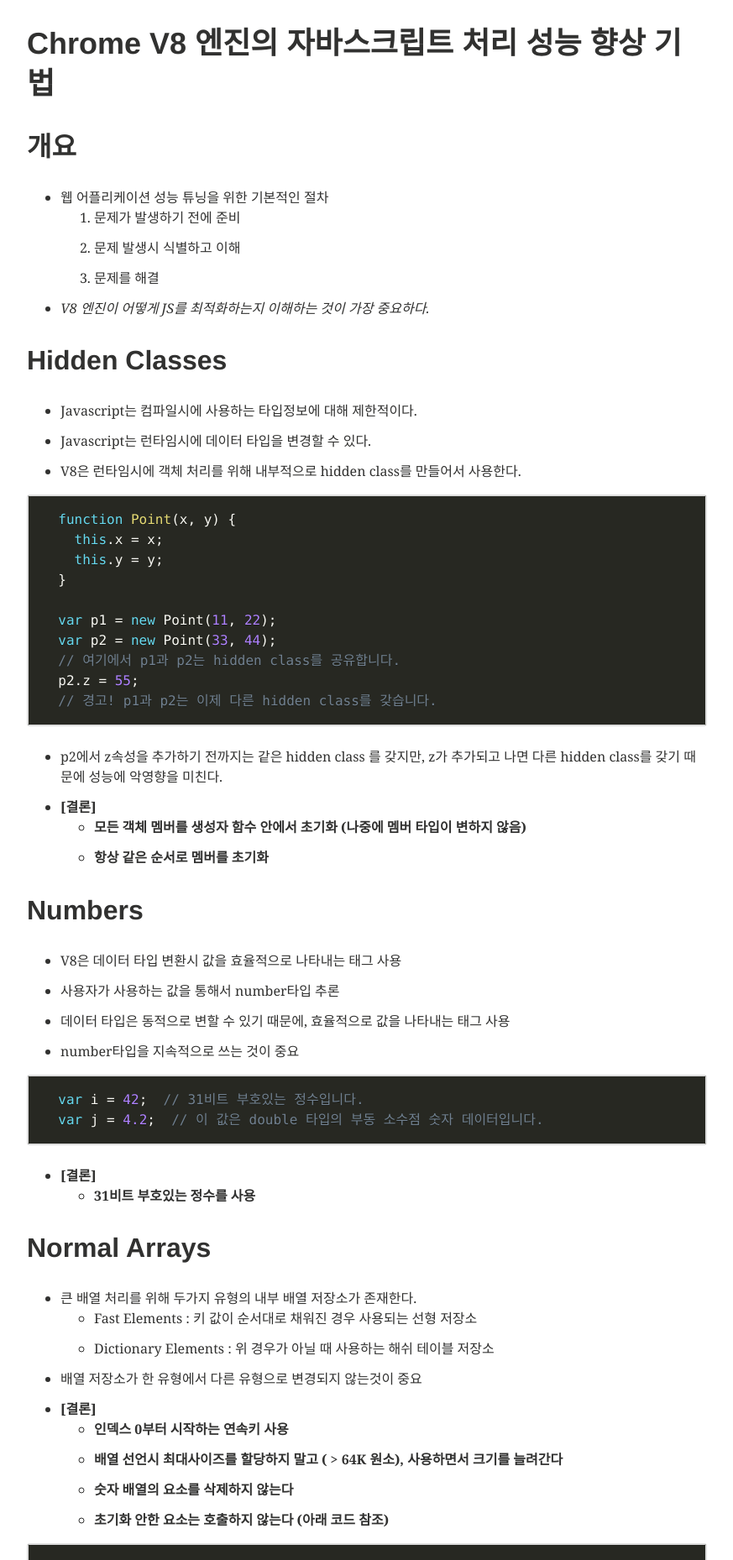
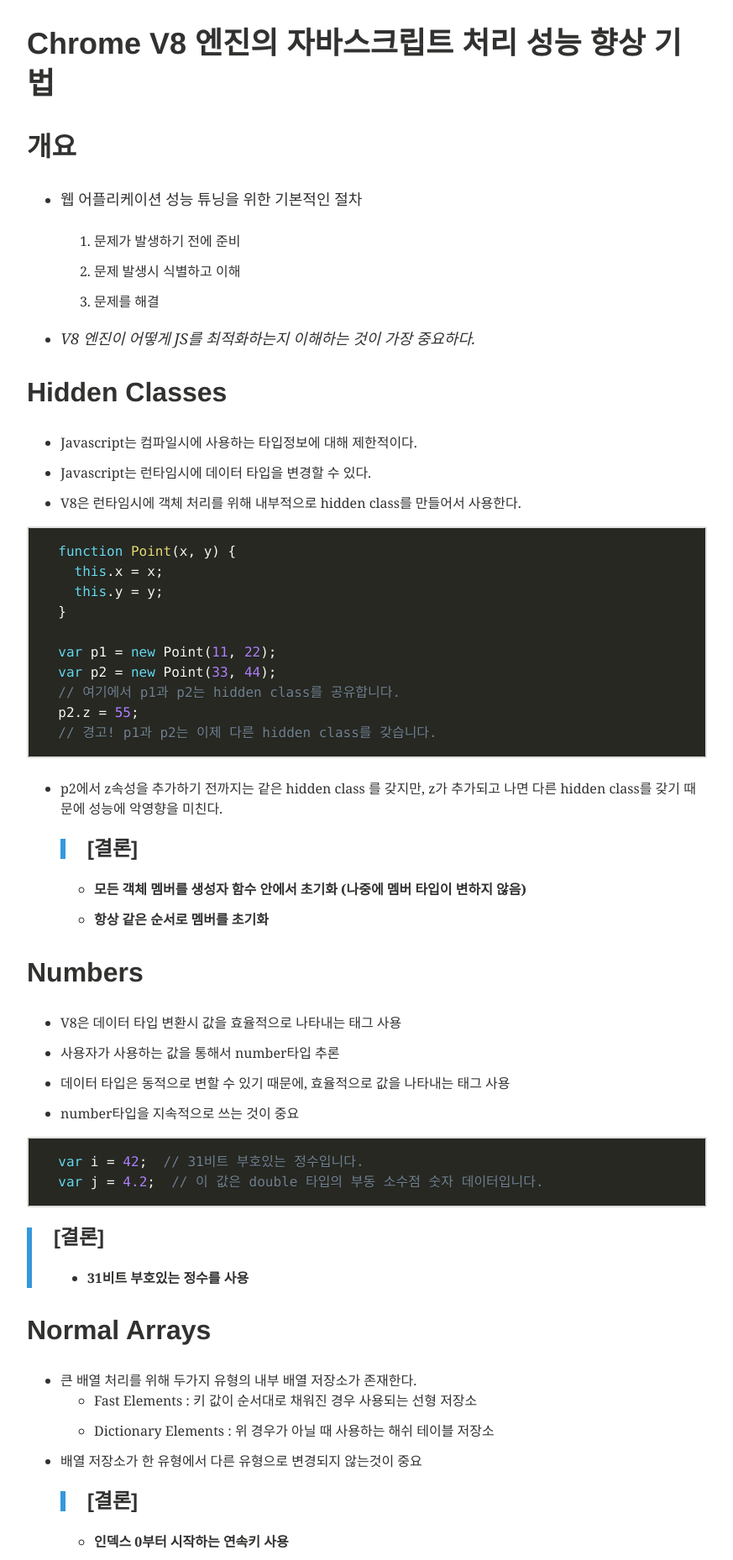
Before and after one commit to joshua1988/joshua1988.github.io, a Jekyll site: the page built from _posts/web_dev/web_perf/2016-07-30-perf-tip-javascript-in-v8.md, in a window 1280 px wide. Shown: the part 1589-3447 px from the top of the page at 84% size, without its empty margins (64-937 px from the left). Built offline with Jekyll 4.4.1, drawn with Linux system fonts in a browser that asks for light colours; comment, search, counter and statistics services are not loaded.

````diff
--- a/_posts/web_dev/web_perf/2016-07-30-perf-tip-javascript-in-v8.md
+++ b/_posts/web_dev/web_perf/2016-07-30-perf-tip-javascript-in-v8.md
@@ -18,6 +18,7 @@ comments: true
 
 ## 개요
 - 웹 어플리케이션 성능 튜닝을 위한 기본적인 절차
+
   1. 문제가 발생하기 전에 준비
   2. 문제 발생시 식별하고 이해
   3. 문제를 해결
@@ -43,7 +44,7 @@ comments: true
 ```
 
 - p2에서 z속성을 추가하기 전까지는 같은 hidden class 를 갖지만, z가 추가되고 나면 다른 hidden class를 갖기 때문에 성능에 악영향을 미친다.
-- **[결론]**
+> **[결론]**
   - **모든 객체 멤버를 생성자 함수 안에서 초기화 (나중에 멤버 타입이 변하지 않음)**
   - **항상 같은 순서로 멤버를 초기화**
 
@@ -58,7 +59,7 @@ comments: true
   var j = 4.2;  // 이 값은 double 타입의 부동 소수점 숫자 데이터입니다.
 ```
 
-- **[결론]**
+> **[결론]**
   - **31비트 부호있는 정수를 사용**
 
 ## Normal Arrays
@@ -66,7 +67,7 @@ comments: true
   - Fast Elements : 키 값이 순서대로 채워진 경우 사용되는 선형 저장소
   - Dictionary Elements : 위 경우가 아닐 때 사용하는 해쉬 테이블 저장소
 - 배열 저장소가 한 유형에서 다른 유형으로 변경되지 않는것이 중요
-- **[결론]**
+> **[결론]**
   - **인덱스 0부터 시작하는 연속키 사용**
   - **배열 선언시 최대사이즈를 할당하지 말고 ( > 64K 원소), 사용하면서 크기를 늘려간다**
   - **숫자 배열의 요소를 삭제하지 않는다**
@@ -92,10 +93,10 @@ comments: true
 ``` javascript
   // 비효율적인 코드
   var a = new Array();
-  a[0] = 77;   // 할당
+  a[0] = 77;    // 할당
   a[1] = 88;
   a[2] = 0.5;   // 할당, 배열 타입 변환 (일반배열 -> double 배열)
-  a[3] = true; // 할당, 배열 타입 변환 (double 배열 -> 일반배열)
+  a[3] = true;  // 할당, 배열 타입 변환 (double 배열 -> 일반배열)
 
   // 효율적인 코드
   var a = [77, 88, 0.5, true];
@@ -105,7 +106,7 @@ comments: true
 - 그리고 나서 `a[3]` 요소에 다시 일반 배열을 할당하면, double 배열에서 일반배열로 다시 전환된다.
 - 이런 추가 작업들이 결국 성능에 영향을 미치게 되기 때문에 `var a = [77, 88, 0.5, true];` 형태로 한번에 선언하면 컴파일러가 요소의 타입을 모두 알고 hidden class를 미리 결정할 수 있다.
 - 따라서 중간에 배열의 타입을 바꾸는데 생기는 불필요한 전환 작업들을 줄일 수 있다.
-- **[결론]**
+> **[결론]**
   - **초기화시 배열 리터럴을 이용하여 배열 크기를 작게 고정**
   - **사용하기 전 크기에 맞게 배열 사이즈를 할당 - 배열의 크기가 작으면 작은 크기의 배열에 (<64K) 에 할당**
   - **숫자 배열에 비숫자 값 사용 자제**
@@ -115,6 +116,7 @@ comments: true
 - Javascript 는 동적인 언어이고 원래는 인터프리터 방식으로 구현
 - 최근 Javascript 런타임 엔진은 컴파일을 이용
 - V8 (Chrome browser's Javascript Engine) 에는 두가지 Just-In-Time(JIT) 컴파일러가 있다.
+
   - Full Compiler : 일반적인 Javascript를 좋은 코드로 변환
   - Optimizing Compiler : 대부분의 Javascript들을 뛰어난 코드로 변환하지만 시간 더 오래걸린다
 
@@ -125,7 +127,7 @@ comments: true
 - 인라인 캐시는 타입 의존적인 코드들을 캐싱하여 타입을 효과적으로 처리한다.
 - 코드가 실행시에, 타입 추정이 유효한지 확인한다. 그 후 인라인 캐시를 이용하여 동작을 단순화 한다.
 - 여러 데이터 타입 처리시에는 성능이 떨어질 수 있음.
-- **[결론]**
+> **[결론]**
   - **다형적(polymorphic)연산 보다는 단형적(monomorphic)연산을 사용한다.**
   - **단형적 연산 : hidden class 가 항상 같다.**
   - **다형적 연산 : 그렇지 않고 값이 변한다.**
@@ -154,7 +156,7 @@ comments: true
 - 단형적 함수와 생성자들은 완전히 인라인 될 수 있다 (단형적 연산이 V8에서 좋은 이유)
 - 최적화 컴파일러는 현재 `try {} catch {}` 구문을 처리하지 않는다.
 - 최적화 코드 로그 보려면 V8 엔진에서 `d8 --trace-opt primes.js` 플래그 사용
-- **[결론]**
+> **[결론]**
   - **try {} catch {} 사용시 성능에 민감한 코드는 아래 예제처럼 내장함수에 적용한다.**
 
 ```javascript
@@ -174,5 +176,5 @@ comments: true
 - 최적화된 코드를 버리고, Full Compiler 코드의 맞는 위치에서 실행을 재개
 - 최적화된 코드의 hidden class 를 변경시에 역최적화가 일어난다.
 - 역최적화 코드 보려면 V8에서 `d8 --trace-deopt primes.js` 플래그 사용
-- **[결론]**
+> **[결론]**
   - **함수가 최적화 된 이후에 hidden class 변경을 자제한다**
````
